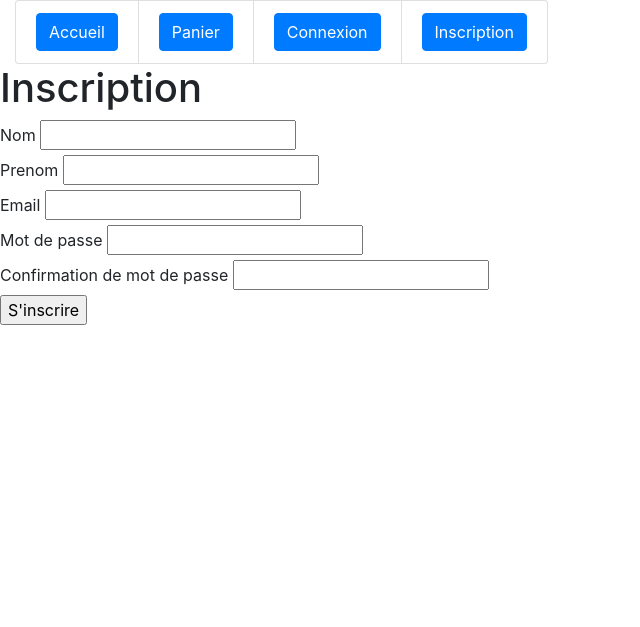
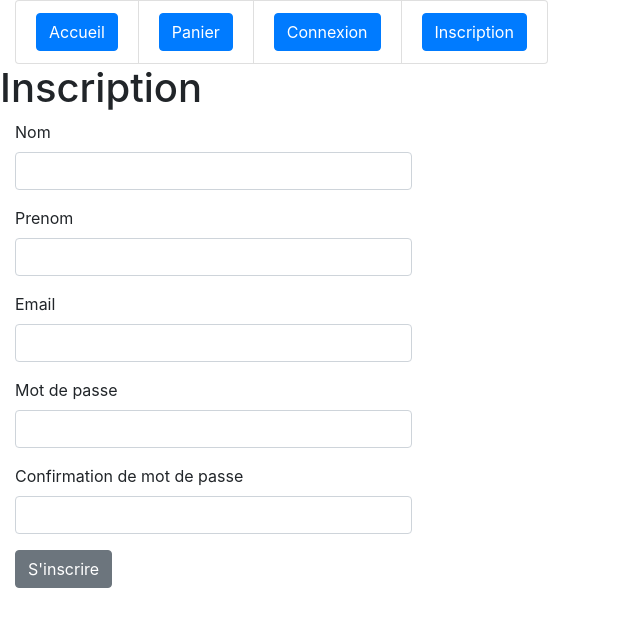
Before and after one commit to llSkyTechll/WebMTG, a PHP site: page /view/viewInscription.php in a window 1280 px wide. Shown: the top 627 px of the page, without its empty margins (0-640 px from the left). Run offline with PHP 8.4, Linux system fonts and the light colour scheme; some libraries are stand-ins or nearby versions.

Commit message:
bootstrap4

```diff
--- a/MTG/view/viewInscription.php
+++ b/MTG/view/viewInscription.php
@@ -3,32 +3,32 @@
 <?php ob_start(); ?>
 
 
-<form id="formulaire_validation" class="pure-form pure-form-aligned" action="index.php?action=validationInscription" method="post" >
-    <fieldset>
-        <div class="pure-control-group">
+<form id="formulaire_validation" class="from-group" action="index.php?action=validationInscription" method="post" >
+
+        <div class="form-group col-md-4">
             <label for="fistName">Nom</label>
-            <input type="text" name="firstName" tabindex="10" id="fistName" />
+            <input class = "form-control" type="text" name="firstName" tabindex="10" id="fistName" />
         </div>
-        <div class="pure-control-group">
+        <div class="form-group col-md-4">
             <label for="lastName">Prenom</label>
-            <input type="text" name="lastName" tabindex="20" id="lastName" />
+            <input class = "form-control"type="text" name="lastName" tabindex="20" id="lastName" />
         </div>
-        <div class="pure-control-group">
+        <div class="form-group col-md-4">
             <label for="email">Email</label>
-            <input type="text" name="email" tabindex="30" id="email"  />
+            <input class = "form-control"type="text" name="email" tabindex="30" id="email"  />
         </div>
-        <div class="pure-control-group">
+        <div class="form-group col-md-4">
             <label for="password">Mot de passe</label>
-            <input type="password" name="password" tabindex="40" id="password"  />
+            <input class = "form-control"type="password" name="password" tabindex="40" id="password"  />
         </div>
-        <div class="pure-control-group">
+        <div class="form-group col-md-4">
             <label for="password_validation">Confirmation de mot de passe</label>
-            <input type="password" name="password_validation" tabindex="50" id="password_validation"  />
+            <input class = "form-control" type="password" name="password_validation" tabindex="50" id="password_validation"  />
         </div>
-        <div class="pure-controls">
-            <input class="pure-button pure-button-primary" type="submit" tabindex="60" value="S'inscrire"/>
+        <div class="form-group col-md-4">
+            <input  class="btn btn-secondary" type="submit" tabindex="60" value="S'inscrire"/>
         </div>
-    </fieldset>
+
 </form>
 <script>
 $("#formulaire_validation").validate({
--- a/MTG/view/viewPanier.php
+++ b/MTG/view/viewPanier.php
@@ -6,7 +6,7 @@ $gestion_ajax='type="text/javascript" src="gestion_accueil.js"';
 <?php ob_start() ?>
 
 
-<div class="pure-control-group">
+<div class="form-group">
   <?php
   for ($index=0;$index < count($panierAfficheArray);$index++)
   {
```
